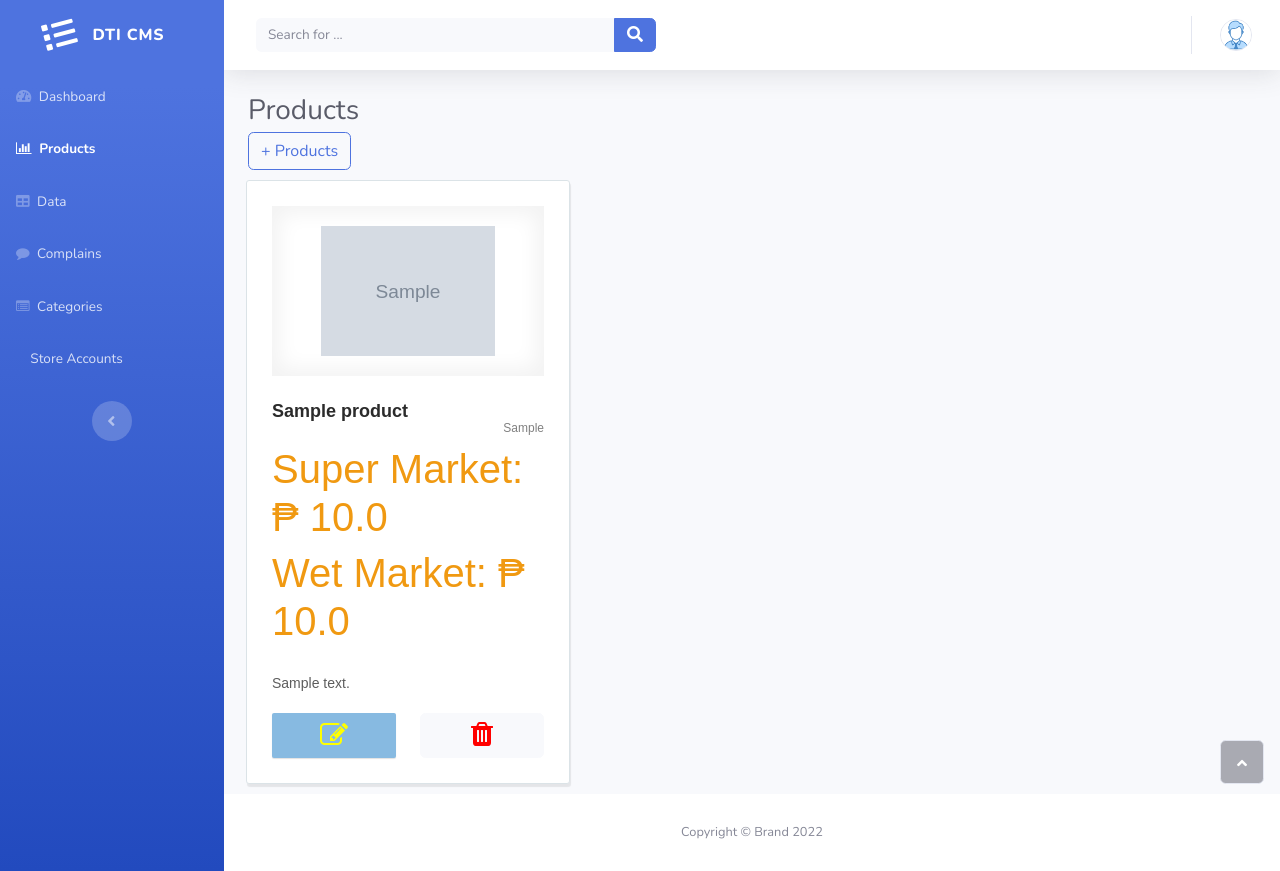
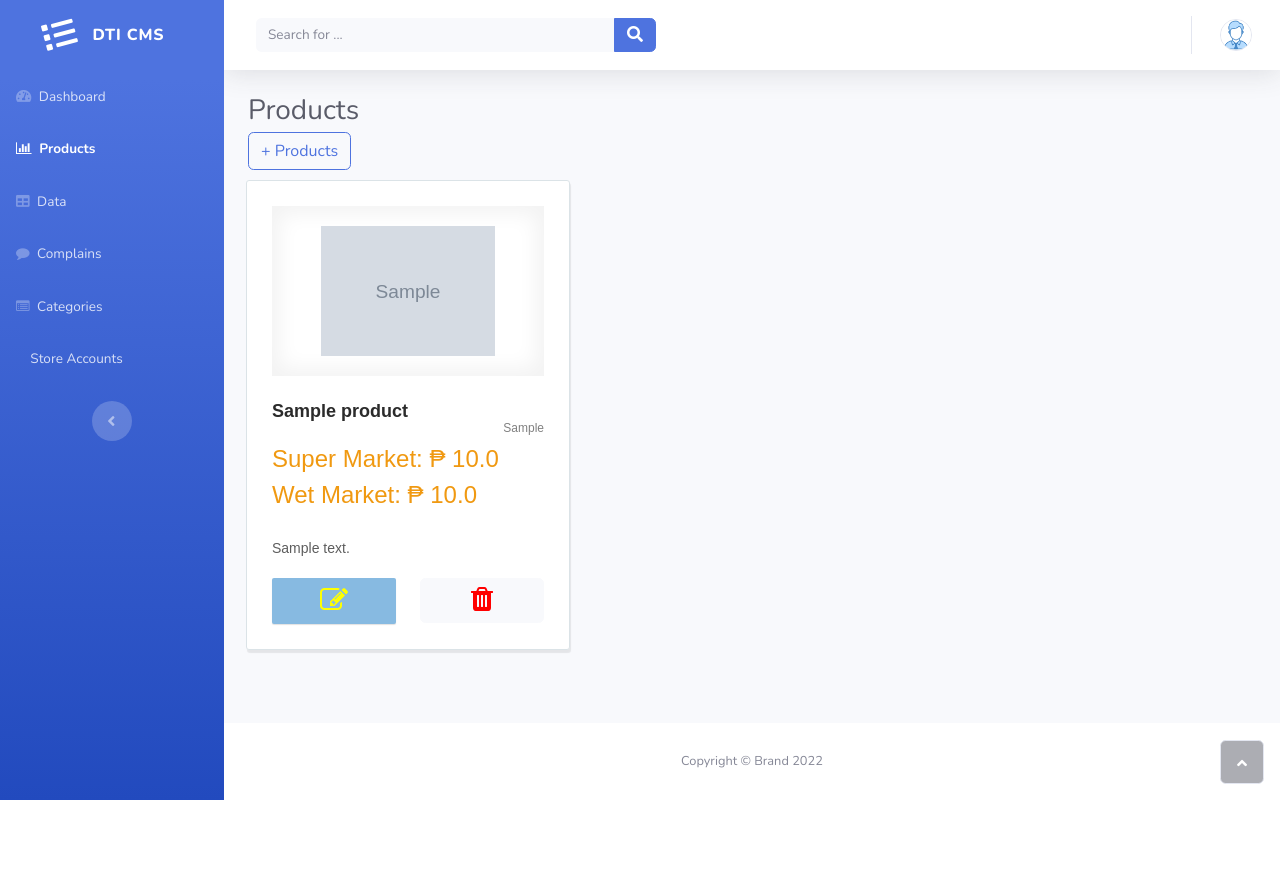
Before and after one commit to JInjaBread/dtiapi, a Django app: page /products in a window 1280 px wide. After the commit the page ends 800 px from the top, so only its background shows below. Run offline with Django 4.2, Linux system fonts and the light colour scheme; data comes from the database, SQL or seed files in the repository; both versions use the stored data as it was after the commit; tables that the repository leaves empty hold one stand-in row (values such as "Sample post"); grey boxes marked "Sample" are stand-in pictures; some libraries are stand-ins or nearby versions.

Commit message:
make it better 1.14

```diff
--- a/dtiApi/templates/address_complains.html
+++ b/dtiApi/templates/address_complains.html
@@ -12,7 +12,7 @@
                 </div>
                 <div class="row">
                     <div class="col-12 col-sm-6 col-md-6" id="contact-box">
-                        <picture><img class="img-fluid" src="http://192.168.1.181:8000/{{ complains.receipt_image }}"></picture>
+                        <picture><img class="img-fluid" src="https://dtiapp.herokuapp.com/{{complains.receipt_image }}"></picture>
                         <p id="contact-text">{{ complains.complains }}</p>
                         <div class="info-box"><i class="fas fa-store my-info-icons"></i><span class="text-uppercase text-info">Store: </span><span>{{ store.username }}</span></div>
                         <div class="info-box"><i class="fa fa-envelope my-info-icons"></i><span class="text-uppercase text-info">Email: </span><span>{{ store.email }}</span></div>
--- a/dtiApi/templates/products.html
+++ b/dtiApi/templates/products.html
@@ -35,8 +35,8 @@
                                     <div class="col-4"><a class="small-text" href="#">{{ product.product_unit }}</a></div>
                                 </div>
                                 <div class="product-rating">
-                                    <h1>Super Market:  ₱ {{ product.supermarket_price }}</h1>
-                                    <h1>Wet Market:  ₱ {{ product.wetmarket_price }}</h1>
+                                    <h4>Super Market:  ₱ {{ product.supermarket_price }}</h4>
+                                    <h4>Wet Market:  ₱ {{ product.wetmarket_price }}</h4>
                                 </div>
                                 <div class="row">
                                     <div class="col-12">
--- a/dtiApi/views.py
+++ b/dtiApi/views.py
@@ -176,9 +176,7 @@ def add_products_resource(request):
                 check = Products.objects.filter(product_name = data[0], product_unit=data[3]).exists()
                 if check == False:
                     category = ProductCategory.objects.get(category_name=data[6])
-                    print(data[2])
-                    product = Products(product_name=data[0], prooduct_price=data[1], product_unit=data[3], product_description=data[4], main_category=data[5], product_category=category)
-                    product.product_image = data[2]
+                    product = Products(product_name=data[0], supermarket_price=data[1], wetmarket_price=data[2], product_unit=data[3], product_description=data[4], main_category=data[5], product_category=category)
                     product.save()
                 else:
                     product = Products.objects.get(product_name = data[0], product_unit=data[3])
```
Also changed, not shown: aaa_q5ibHjY.jpg (added), cornbeef.jpeg (added), db.sqlite3.
